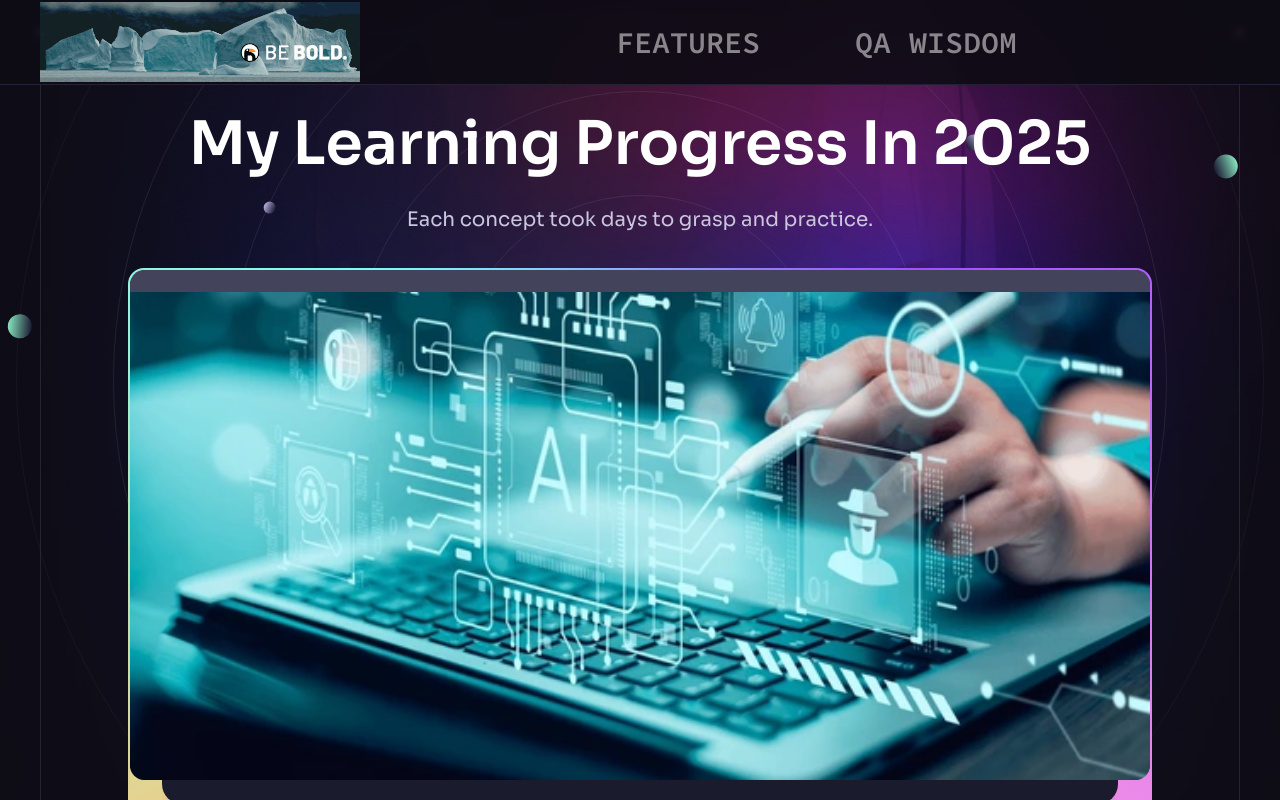
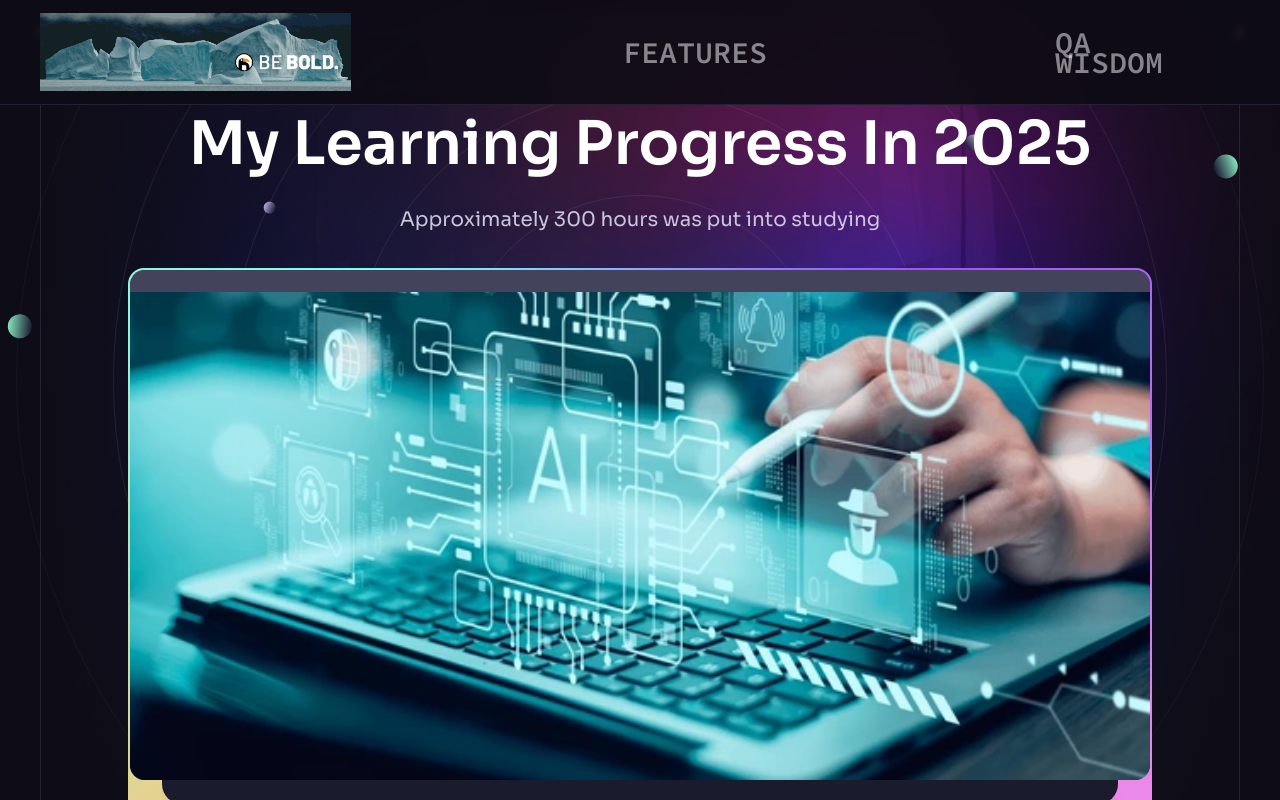
Before and after one commit to SencereLearner/Learning-Progress-2025, a React (Vite) app: page / in a window 1280 px wide. Shown: the top 800 px of the page. Built offline with nearby package versions, Linux system fonts and the light colour scheme.

Commit message:
some text changes and title alignment

```diff
--- a/src/components/Header.jsx
+++ b/src/components/Header.jsx
@@ -31,7 +31,7 @@ const Header = () => {
 
   return (
     <div
-      className={`fixed top-0 left-0 w-full z-50  border-b border-n-6 lg:bg-n-8/90 lg:backdrop-blur-sm ${
+      className={`fixed top-0 left-0 w-full z-50 border-b border-n-6 lg:bg-n-8/90 lg:backdrop-blur-sm ${
         openNavigation ? "bg-n-8" : "bg-n-8/90 backdrop-blur-sm"
       }`}
     >
@@ -43,38 +43,31 @@ const Header = () => {
         <nav
           className={`${
             openNavigation ? "flex" : "hidden"
-          } fixed top-[5rem] left-0 right-0 bottom-0 bg-n-8 lg:static lg:flex lg:mx-auto lg:bg-transparent`}
+          } fixed top-[5rem] left-0 right-0 bottom-0 bg-n-8 lg:static lg:flex lg:bg-transparent`}
         >
-          <div className="relative z-2 flex flex-col items-center justify-center m-auto lg:flex-row">
+          <div className="relative z-2 flex flex-col items-center justify-center m-auto lg:flex-row lg:justify-center">
           {navigation.map((item) => (
   <a
     key={item.id}
     href={item.url}
     onClick={handleClick}
     className={`block relative font-code uppercase text-n-1 transition-colors hover:text-color-1 ${
-      item.title === "Features" || item.title === "QA Wisdom" ? "text-3xl font-bold" : "text-2xl"
-    } px-6 py-6 md:py-8 lg:-mr-0.25 lg:font-semibold ${
-      item.url === pathname.hash ? "z-2 lg:text-n-1/50" : "lg:text-n-1/50"
+      item.title === "Features" || item.title === "QA Wisdom"
+        ? "text-3xl font-bold ml-48"   // 👈 shift both right
+        : "text-2xl"
+    } px-6 py-6 md:py-8 lg:font-semibold ${
+      item.url === pathname.hash
+        ? "z-2 lg:text-n-1/50"
+        : "lg:text-n-1/50"
     } lg:leading-5 lg:hover:text-n-1 xl:px-12`}
   >
     {item.title}
   </a>
 ))}
-
           </div>
 
           <HamburgerMenu />
         </nav>
-
-        {/* <a
-          href="#signup"
-          className="button hidden mr-8 text-n-1/50 transition-colors hover:text-n-1 lg:block"
-        >
-          New account
-        </a> */}
-        {/* <Button className="hidden lg:flex" href="#login">
-          Sign in
-        </Button> */}
 
         <Button
           className="ml-auto lg:hidden"
--- a/src/components/Hero.jsx
+++ b/src/components/Hero.jsx
@@ -36,7 +36,7 @@ const Hero = () => {
             </span> */}
           </h1>
           <p className="body-1 max-w-3xl mx-auto mb-6 text-n-2 lg:mb-8">
-            Each concept took days to grasp and practice.
+            Approximately 300 hours was put into studying
           </p>
           {/* <Button href="/pricing" white>
             Get started
--- a/src/constants/index.js
+++ b/src/constants/index.js
@@ -359,7 +359,7 @@ export const benefits = [
   {
     id: "11",
     title: "OTHER",
-    text: "Fiddler, CURL, Swagger, Fiddler, CURL, Swagger",
+    text: "Fiddler, CURL, Swagger, Advanced DevTools and more",
     backgroundUrl: "./src/assets/benefits/card-6.svg",
     iconUrl: benefitIcon2,
     imageUrl: benefitImage2,
```
